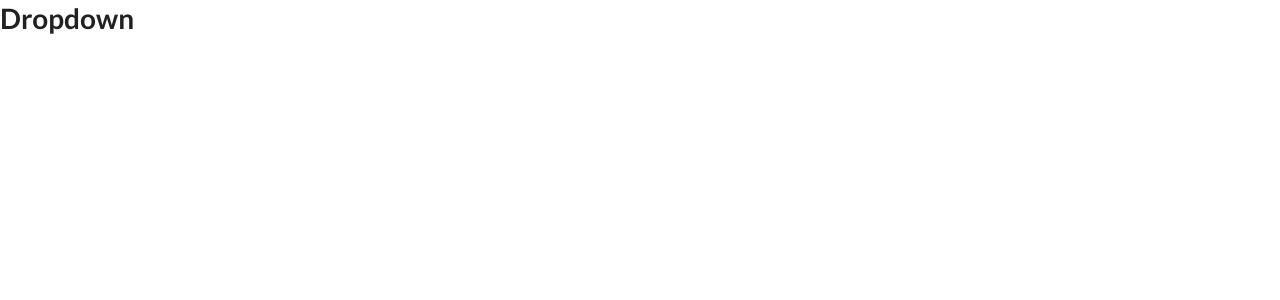
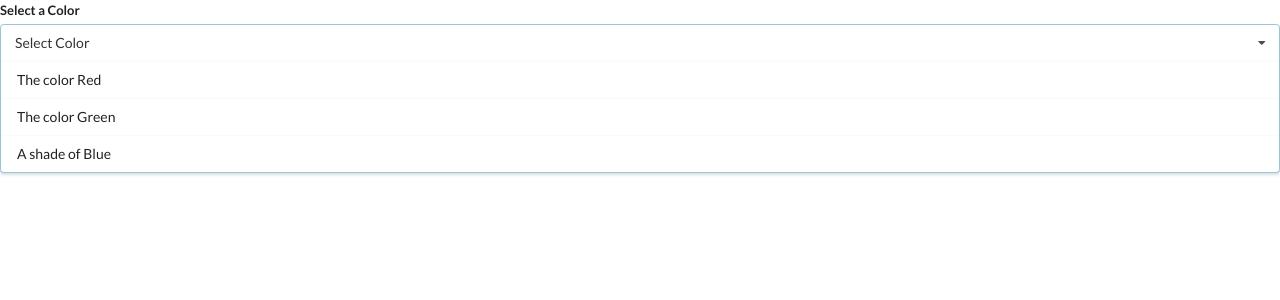
Before and after one commit to abcattell91/widgets, a React (Create React App) app: page / in a window 1280 px wide. Shown: the top 300 px of the page. Built offline with nearby package versions, Linux system fonts and the light colour scheme.

Commit message:
added dropdown items to the dropdown

```diff
--- a/src/components/Dropdown.js
+++ b/src/components/Dropdown.js
@@ -1,7 +1,27 @@
 import React from 'react';
 
-const Dropdown = () => {
-  return <h1>Dropdown</h1>;
+const Dropdown = ({options}) => {
+  const renderedOptions = options.map((option) => {
+    return (
+      <div key={option.value} className="item">
+        {option.label}
+      </div>
+    )
+  })
+  return (
+    <div className="ui form">
+      <div className="field">
+        <label className="label">Select a Color</label>
+        <div className="ui selection dropdown visible active">
+          <i className="dropdown icon"></i>
+          <div className="text">Select Color</div>
+          <div className="menu visible transition">
+            {renderedOptions}
+          </div>
+        </div>
+      </div>
+    </div>
+  );
 };
 
 export default Dropdown;
```
